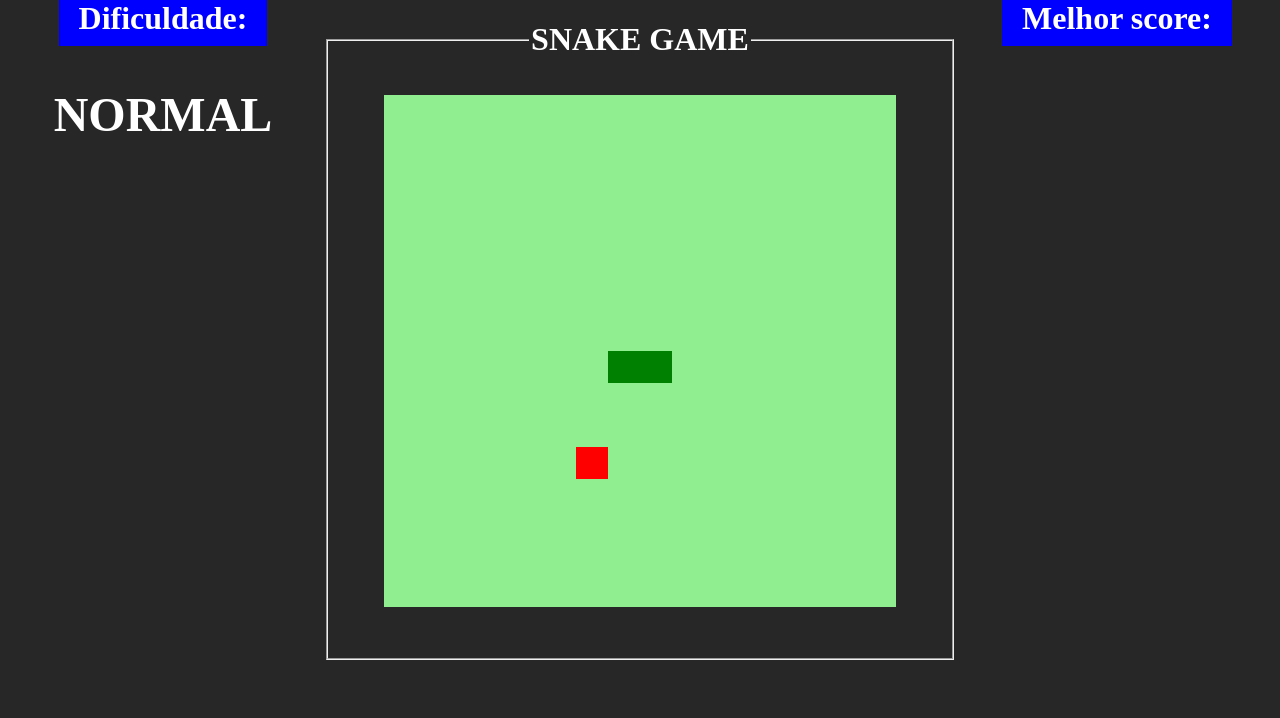
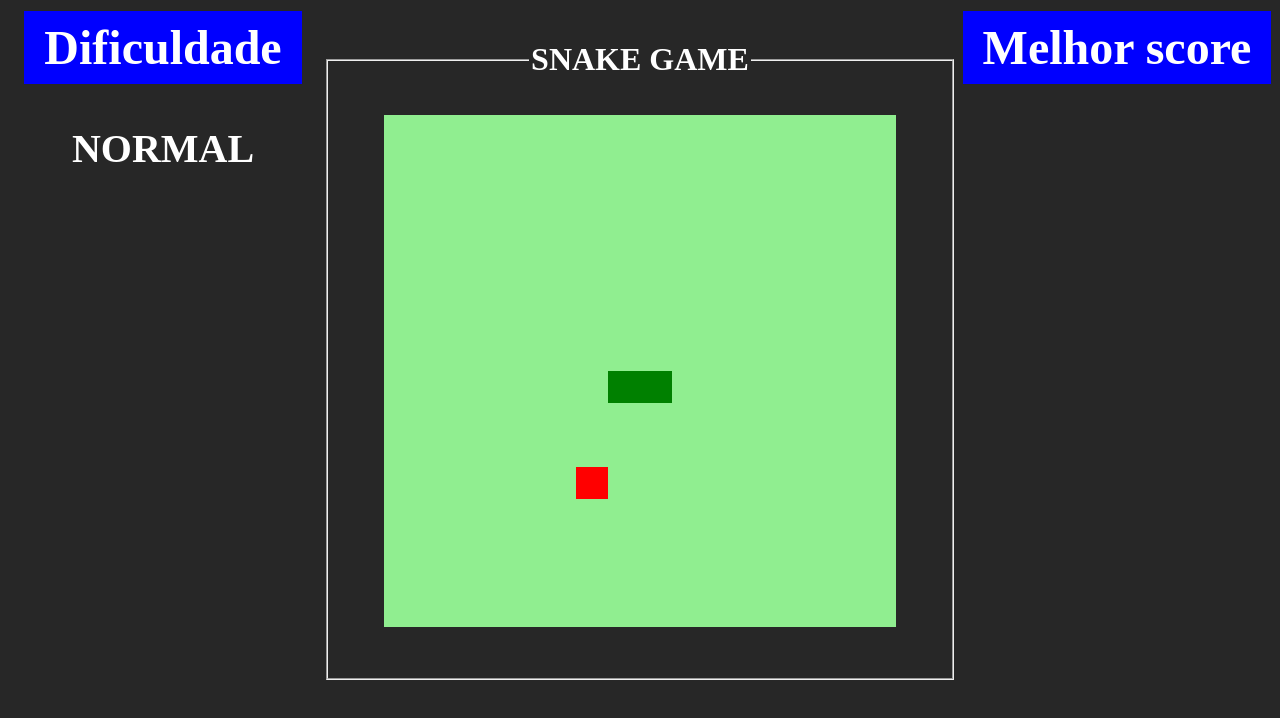
Before and after one commit to fael-atom/snake-game, a plain HTML site: page index.html in a window 1280 px wide. Drawn offline with Linux system fonts and the light colour scheme.

Commit message:
Ajusta fonte de score

```diff
--- a/index.html
+++ b/index.html
@@ -43,12 +43,12 @@
     -->
     <div class="container">
         <div class="score-body">
-            <h2>Melhor score:</h2>
+            <h2>Melhor score</h2>
             <p class="score"></p>
         </div>
 
         <div class="level-body">
-            <h2>Dificuldade:</h2>
+            <h2>Dificuldade</h2>
             <p class="level">NORMAL</p>
         </div>
         <fieldset class="borda-game">
--- a/style.css
+++ b/style.css
@@ -9,6 +9,7 @@ body {
     display: grid;
     grid-template-columns: 1fr 1fr 1fr;
     align-items:start;
+    margin-top: 20px;
 }
 
 .level-body {
@@ -28,7 +29,7 @@ body {
     display: inline;
     padding: 10px 20px;
     margin-top: 20px;
-    font-size: 2rem;
+    font-size: 3rem;
     color: #fff;
     background-color: blue;
 }
@@ -36,7 +37,7 @@ body {
 .score,
 .level {
     color: #fff;
-    font-size: 3rem;
+    font-size: 2.5rem;
     font-weight: bold;
     margin: 50px;
 }
```
